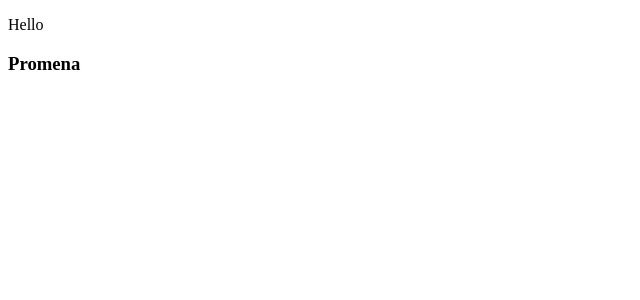
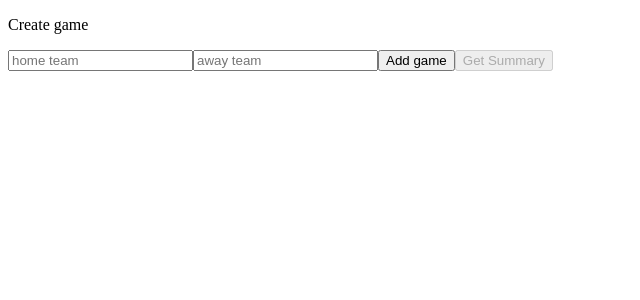
Before and after one commit to NevenaPetro/Football-ScoreBoard-app, a React (Create React App) app: page / in a window 1280 px wide. Shown: the top 300 px of the page, without its empty margins (0-640 px from the left). Built offline with nearby package versions, Linux system fonts and the light colour scheme.

Commit message:
App, Context and createNewGame

```diff
--- a/public/index.html
+++ b/public/index.html
@@ -9,21 +9,6 @@
       name="description"
       content="Web site created using create-react-app"
     />
-    <link rel="apple-touch-icon" href="%PUBLIC_URL%/logo192.png" />
-    <!--
-      manifest.json provides metadata used when your web app is installed on a
-      user's mobile device or desktop. See https://developers.google.com/web/fundamentals/web-app-manifest/
-    -->
-    <link rel="manifest" href="%PUBLIC_URL%/manifest.json" />
-    <!--
-      Notice the use of %PUBLIC_URL% in the tags above.
-      It will be replaced with the URL of the `public` folder during the build.
-      Only files inside the `public` folder can be referenced from the HTML.
-
-      Unlike "/favicon.ico" or "favicon.ico", "%PUBLIC_URL%/favicon.ico" will
-      work correctly both with client-side routing and a non-root public URL.
-      Learn how to configure a non-root public URL by running `npm run build`.
-    -->
     <title>React App</title>
   </head>
   <body>
--- a/src/App.js
+++ b/src/App.js
@@ -1,11 +1,17 @@
+
+import CreateNewGame from './components/CreateNewGame';
+
+import { ApplicationProvider } from './context/ApplicationContext';
+
+function App() {
 
 
-function App() {
   return (
-    <div className="App">
-     <p>Hello</p>
-     <h3>Promena</h3>
-    </div>
+    <>
+    <ApplicationProvider>
+      <CreateNewGame />
+      </ApplicationProvider>
+    </>
   );
 }
 
--- /dev/null
+++ b/src/components/Button.jsx
@@ -0,0 +1,11 @@
+import React from 'react'
+
+function Button({ children, type, isDisabled }) {
+    return (
+      <button type={type} disabled={isDisabled} >
+        {children}
+      </button>
+    );
+  }
+
+export default Button;
--- /dev/null
+++ b/src/components/CreateNewGame.jsx
@@ -0,0 +1,57 @@
+import React from 'react'
+import { useState, useContext } from 'react';
+import { ApplicationContext } from '../context/ApplicationContext';
+import Button from '../components/Button';
+
+function CreateNewGame() {
+    const [homeTeam, setHomeTeam] = useState('');
+    const [awayTeam, setAwayTeam] = useState('');
+    const [btnStartGameDisabled, setBtnStartGameDisabled] = useState(true);
+    const [btnUpdateGameDisabled, setBtnUpdateGameDisabled] = useState(true);
+    const [btnFinishGameDisabled, setBtnFinishGameDisabled] = useState(true);
+    const [btnGetSummaryDisabled, setBtnGetSummaryDisabled] = useState(true);
+
+    const { addNewGame } = useContext(ApplicationContext);
+
+    function handleHomeTeamInput(e) {
+      setHomeTeam(e.target.value);
+    }
+    function handleAwayTeamInput(e) {
+      setAwayTeam(e.target.value);
+    }
+    function addGame(e) {
+      e.preventDefault();
+      if (homeTeam && awayTeam) {
+        const newGame = {
+          homeTeam,
+          awayTeam,
+          scoreHomeTeam: 0,
+          scoreAwayTeam: 0,
+        };
+        addNewGame(newGame);
+      }
+    }
+  return (
+    <>
+      <form onSubmit={addGame}>
+        <p>Create game</p>
+        <input
+          onChange={handleHomeTeamInput}
+          type="text"
+          placeholder="home team"
+          value={homeTeam}
+        />
+        <input
+          onChange={handleAwayTeamInput}
+          type="text"
+          placeholder="away team"
+          value={awayTeam}
+        />
+        <Button type="submit">Add game</Button>
+        <Button isDisabled={btnGetSummaryDisabled}>Get Summary</Button>
+      </form>
+    </>
+  )
+}
+
+export default CreateNewGame
--- /dev/null
+++ b/src/context/ApplicationContext.js
@@ -0,0 +1,22 @@
+import React from 'react';
+import { createContext, useState } from 'react';
+export const ApplicationContext = createContext();
+
+export const ApplicationProvider = ({ children }) => {
+  const [listOfGames, setListOfGames] = useState([]);
+  function addNewGame (newGame) {
+    setListOfGames([newGame, ...listOfGames]);
+  }
+
+  return (
+    <ApplicationContext.Provider
+      value={{
+        addNewGame,
+      }}
+    >
+      {children}
+    </ApplicationContext.Provider>
+  );
+};
+
+export default ApplicationContext;
```
